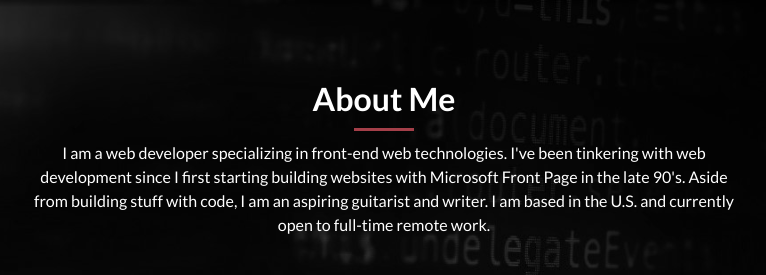
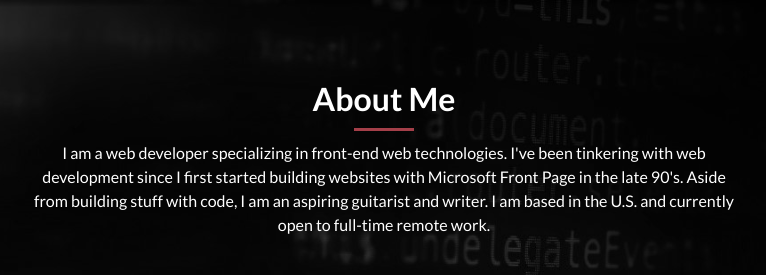
Before and after one commit to PatCrane/NewPortfolio, a plain HTML site: page index.html in a window 1280 px wide. Shown: the top 275 px of the page, 416-1182 px from the left. Drawn offline with Linux system fonts and the light colour scheme.

Commit message:
Spelling Correction

```diff
--- a/index.html
+++ b/index.html
@@ -84,7 +84,7 @@ https://templatemo.com/tm-531-reflux
           <div class="section-heading">
             <h2>About Me</h2>
             <div class="line-dec"></div>
-            <p>I am a web developer specializing in front-end web technologies. I've been tinkering with web development since I first starting building websites with Microsoft Front Page in the late 90's. Aside from building stuff with code, I am an aspiring guitarist and writer. I am based in the U.S. and currently open to full-time remote work.</p>
+            <p>I am a web developer specializing in front-end web technologies. I've been tinkering with web development since I first started building websites with Microsoft Front Page in the late 90's. Aside from building stuff with code, I am an aspiring guitarist and writer. I am based in the U.S. and currently open to full-time remote work.</p>
           </div>
          <!--
           <div class="left-image-post">
```
